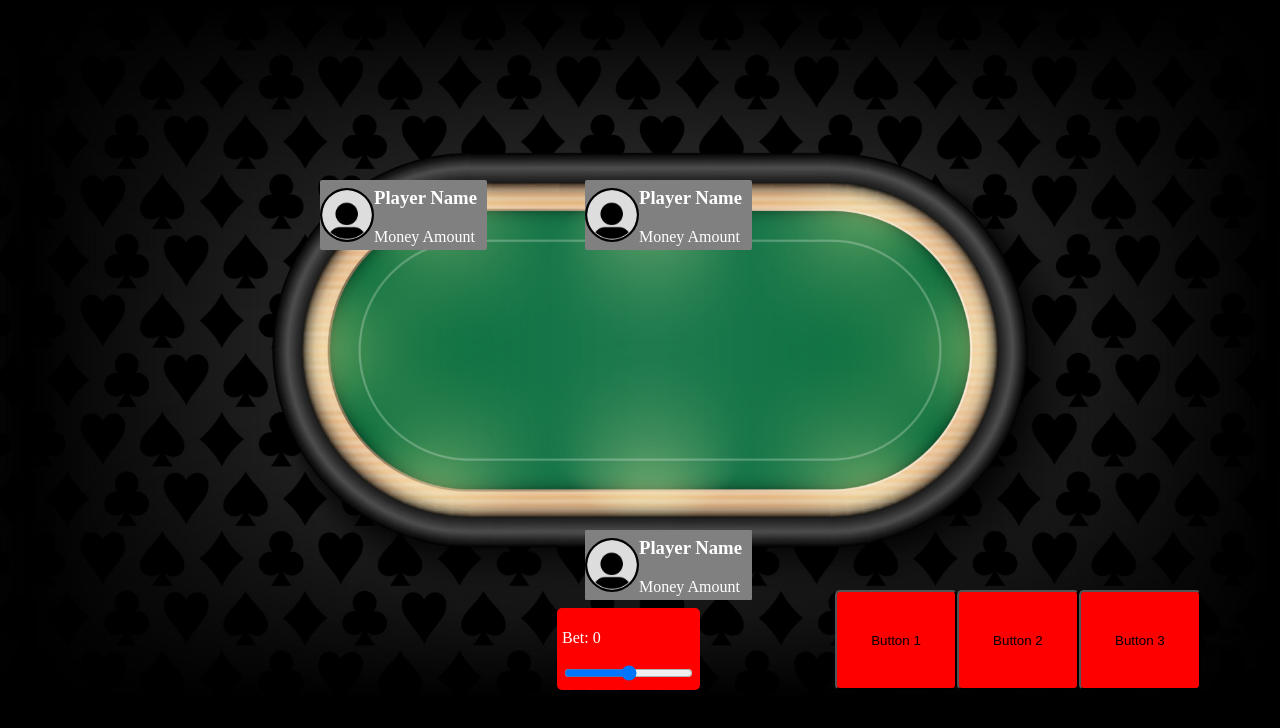
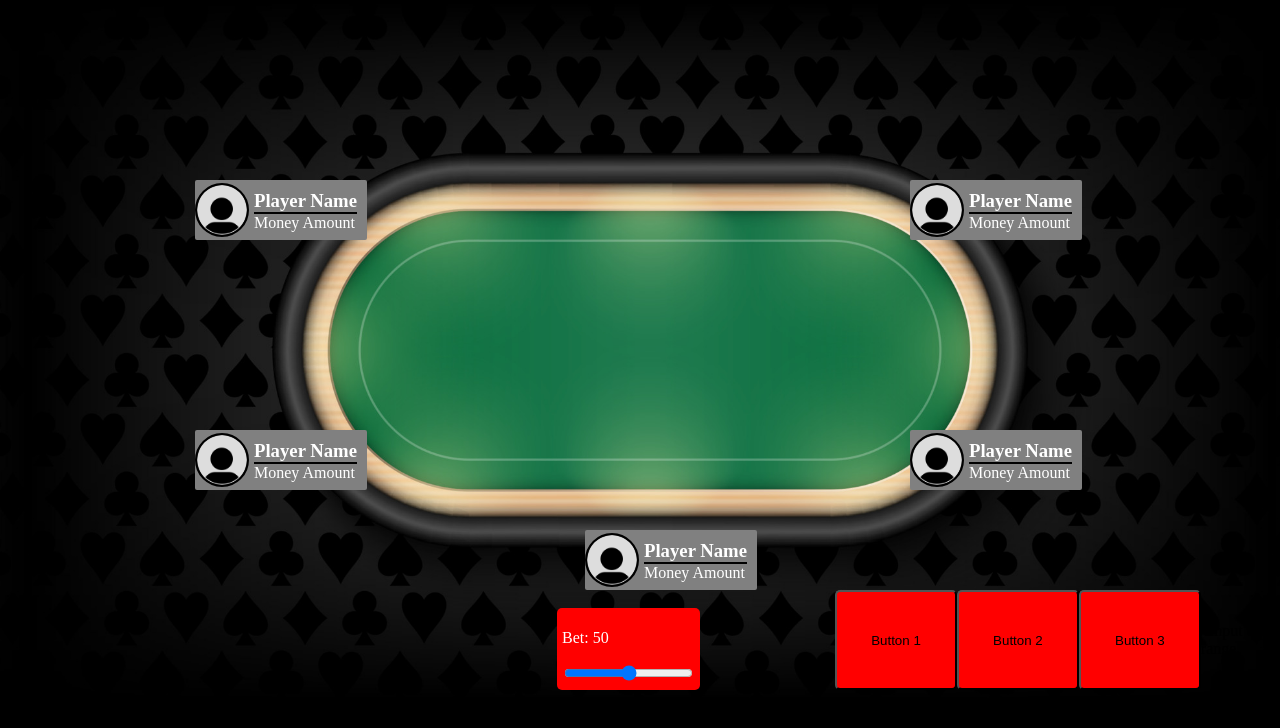
Before and after one commit to Gome510/poker-pge233, a React (Vite) app: page / in a window 1280 px wide. Shown: the top 728 px of the page. Built offline with nearby package versions, Linux system fonts and the light colour scheme.

Commit message:
Adjusted Position and Styles

```diff
--- a/src/App.jsx
+++ b/src/App.jsx
@@ -11,7 +11,7 @@ function App() {
       <BetBar />
       <PlayerCard
         top={180}
-        left={320}
+        left={"15%"}
       />
       <PlayerCard
         top={530}
@@ -19,17 +19,17 @@ function App() {
       />
       <PlayerCard
         top={180}
-        left={"45%"}
+        left={"70%"}
       />
       <PlayerCard
-        top={530}
-        left={"45%"}
+        top={430}
+        left={"15%"}
       />
       <PlayerCard
-        top={530}
-        left={"45%"}
+        top={430}
+        left={"70%"}
       />
-
+      \
     </div>
   );
 }
--- a/src/components/BetBar.jsx
+++ b/src/components/BetBar.jsx
@@ -2,7 +2,7 @@ import React, { useState } from "react";
 import "./BetBar.css"
 
 export default function BetBar() {
-    const [sliderValue, setSliderValue] = useState(0);
+    const [sliderValue, setSliderValue] = useState(50);
 
     const handleSliderChange = (event) => {
         const value = event.target.value;
@@ -17,6 +17,7 @@ export default function BetBar() {
                 type="range"
                 min="0"
                 max="100"
+                defaultValue={50}
                 className="slider"
                 id="myRange"
                 onChange={handleSliderChange}
--- a/src/components/PlayerCard.css
+++ b/src/components/PlayerCard.css
@@ -1,8 +1,12 @@
+/* .player-card *{
+  outline: black solid 1px;
+} */
+
 .player-card {
   background-color: grey;
   border-radius: 2px;
   color: white;
-  height: 70px;
+  height: 60px;
   padding-right: 10px;
 
   position: absolute;
@@ -19,4 +23,13 @@
   background-color: black;
   border-radius: 50%;
   border: 2px black solid;
+  margin-right: 5px;
 }
+.player-card h3{
+  margin-bottom: 0px;
+  border-bottom:2px solid black;
+}
+.player-card p{
+  margin-top: 0;
+
+}
```
Also changed, not shown: src/components/PlayerCard.jsx (line endings or trailing spaces).
